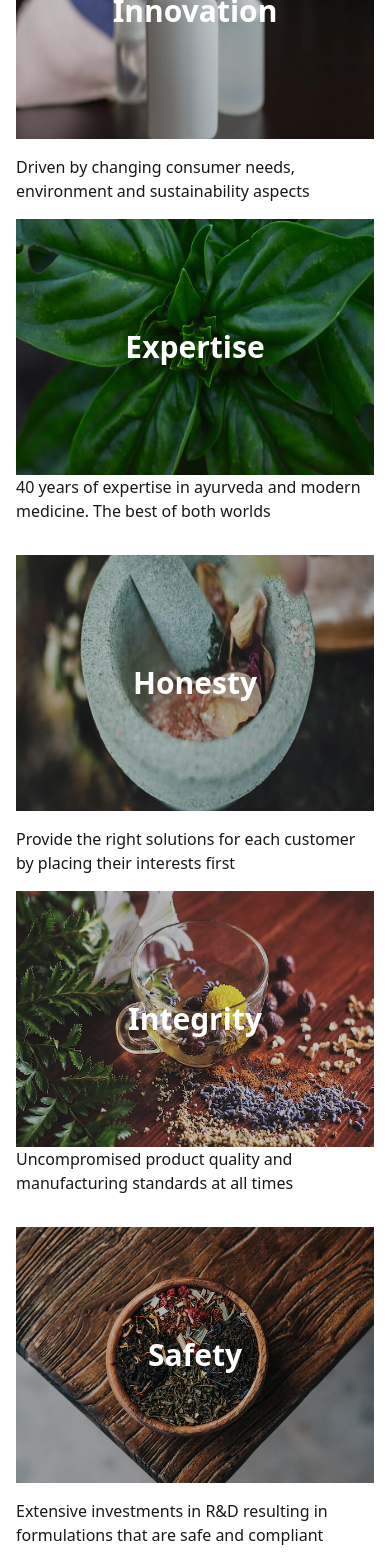
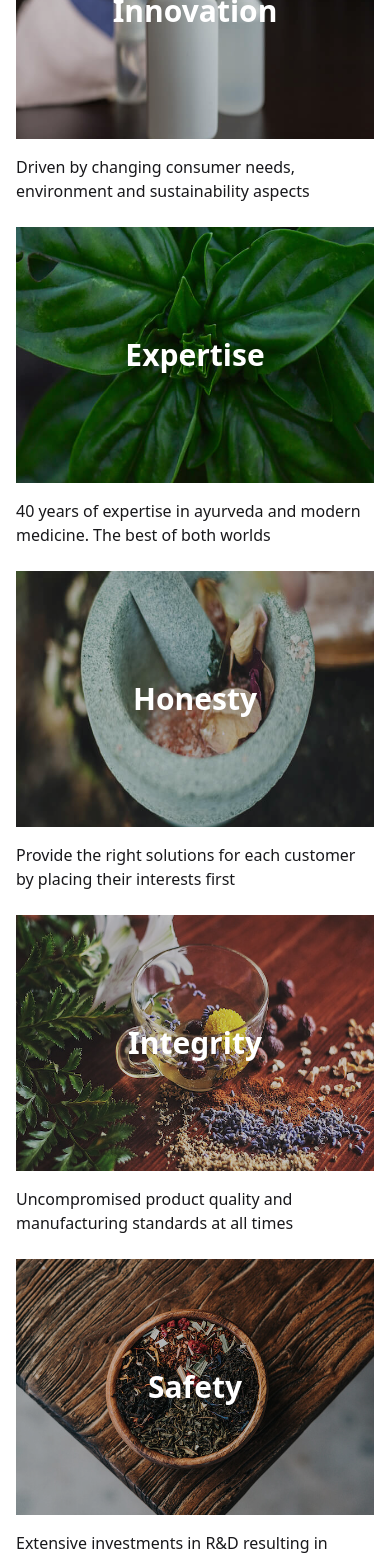
Before and after one commit to TRUENFAIR/trueandfair, a Next.js app: page /about in a window 390 px wide. Shown: the part 1180-2739 px from the top of the page. Built offline with nearby package versions, Linux system fonts and the light colour scheme.

Commit message:
Mobile fixes

```diff
--- a/pages/about.js
+++ b/pages/about.js
@@ -32,12 +32,12 @@ export default function About() {
                 <p className="font-semibold text-3xl text-white">Innovation</p>
               </div>
             </div>
-            <div className='md:h-64 w-full text-zinc-900 pt-4 flex items-start justify-center'>
+            <div className='md:h-64 w-full text-zinc-900 pt-4 pb-2 flex items-start justify-center'>
               <p className="text-base">Driven by changing consumer needs, environment and sustainability aspects</p>
             </div>
           </div>
           <div className='flex md:flex-col flex-col-reverse'>
-            <div className='md:h-40 w-full text-zinc-900 pb-4 flex items-end justify-center'>
+            <div className='md:h-40 w-full text-zinc-900 pt-4 pb-2 md:pb-4 flex items-end justify-center'>
               <p className="text-base">40 years of expertise in ayurveda and modern medicine. The best of both worlds</p>
             </div>
             <div className='h-64 w-full bg-zinc-200 relative'>
@@ -56,12 +56,12 @@ export default function About() {
                 <p className="font-semibold text-3xl text-white">Honesty</p>
               </div>
             </div>
-            <div className='md:h-64 w-full text-zinc-900 pt-4 flex items-start justify-center'>
+            <div className='md:h-64 w-full text-zinc-900 pt-4 pb-2 md:pb-4 flex items-start justify-center'>
               <p className="text-base">Provide the right solutions for each customer by placing their interests first</p>
             </div>
           </div>
           <div className='flex md:flex-col flex-col-reverse'>
-            <div className='md:h-40 w-full text-zinc-900 pb-4 flex items-end justify-center'>
+            <div className='md:h-40 w-full text-zinc-900 pt-4 pb-2 md:pb-4 flex items-end justify-center'>
               <p className="text-base">Uncompromised product quality and manufacturing standards at all times</p>
             </div>
             <div className='h-64 w-full bg-zinc-200 relative'>
@@ -80,7 +80,7 @@ export default function About() {
                 <p className="font-semibold text-3xl text-white">Safety</p>
               </div>
             </div>
-            <div className='md:h-64 w-full text-zinc-900 pt-4 flex items-start justify-center'>
+            <div className='md:h-64 w-full text-zinc-900 pt-4 pb-2 flex items-start justify-center'>
               <p className="text-base">Extensive investments in R&D resulting in formulations that are safe and compliant</p>
             </div>
           </div>
--- a/pages/products.js
+++ b/pages/products.js
@@ -139,15 +139,15 @@ export default function Products() {
 
           <div className="grid md:grid-cols-8 grid-cols-4 md:gap-4 gap-2 pt-12">
             {buttons.map((button, index) => (
-              <div key={index} onClick={() => { buttonClick(index) }} className={`${index === buttonIndex ? 'bg-yellow text-zinc-900' : 'bg-zinc-100'} w-full h-16 hover:scale-105 cursor-pointer transition rounded-sm flex items-center justify-center p-4 relative`}>
-                <span className="text-xs tracking-tight font-medium text-center whitespace-wrap leading-4 uppercase">{button.name}</span>
+              <div key={index} onClick={() => { buttonClick(index) }} className={`${index === buttonIndex ? 'bg-yellow text-zinc-900' : 'bg-zinc-100'} w-full h-16 hover:scale-105 cursor-pointer transition rounded-sm flex items-center justify-center relative p-2`}>
+                <p className="text-xs tracking-tight font-medium text-center truncate leading-4 uppercase">{button.name}</p>
               </div>
             ))}
           </div>
 
           <div className="grid md:grid-cols-4 grid-cols-2 md:gap-12 gap-4 md:pt-12 pt-4">
             {buttons[buttonIndex].products.map((product, index) => (
-              <div key={index} className="w-full h-72 shadow-md shadow-slate-200 hover:scale-105 transition-all text-white font-bold uppercase relative cursor-pointer">
+              <div key={index} className="w-full h-44 md:h-72 shadow-md shadow-slate-200 hover:scale-105 transition-all text-white font-bold uppercase relative cursor-pointer">
                 <Image layout="fill" alt="" src={product.image} className="w-full h-full object-cover absolute inset-0 hover:grayscale" />
 
                 {product.logo ? (
```
